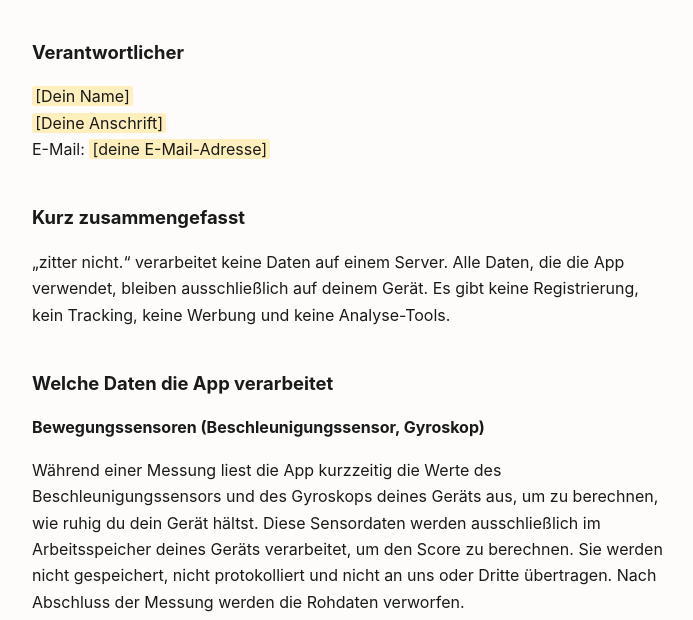
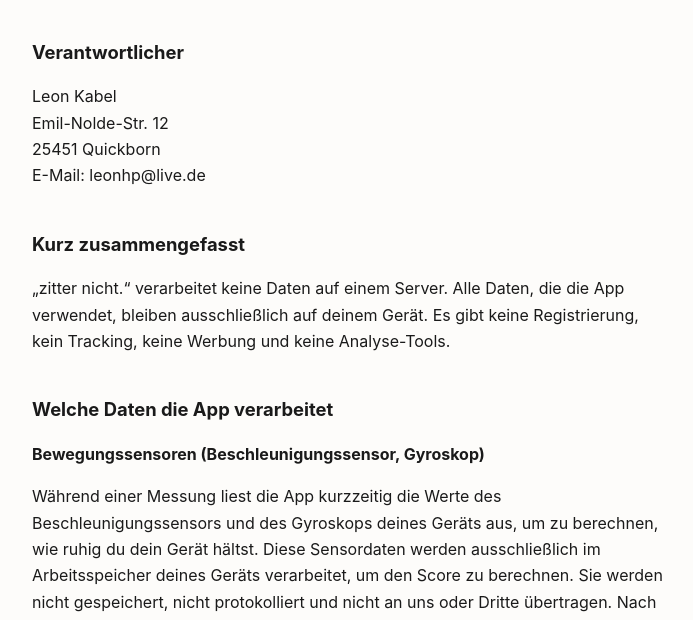
Before and after one commit to LeonKabel/leonkabel-apps-legal, a plain HTML site: page zitter-nicht/datenschutz.html in a window 1280 px wide. Shown: the part 152-772 px from the top of the page, without its empty margins (288-981 px from the left). Drawn offline with Linux system fonts and the light colour scheme.

Commit message:
fix: Kontaktdaten in Datenschutzerklärung eintragen

```diff
--- a/zitter-nicht/datenschutz.html
+++ b/zitter-nicht/datenschutz.html
@@ -18,7 +18,6 @@
   @media (prefers-color-scheme: dark) {
     body { color: #ececec; background: #171614; }
     a { color: #9ecbff; }
-    code { background: #2a2926; }
   }
   h1 { font-size: 1.9rem; margin-bottom: 0.25rem; }
   h2 { font-size: 1.15rem; margin-top: 2.5rem; }
@@ -27,11 +26,6 @@
   a:hover { text-decoration: underline; }
   ul { padding-left: 1.2rem; }
   li { margin: 0.4rem 0; }
-  .placeholder {
-    background: rgba(255, 200, 0, 0.25);
-    padding: 0 0.2em;
-    border-radius: 3px;
-  }
   footer { margin-top: 3rem; opacity: 0.6; font-size: 0.9rem; }
 </style>
 </head>
@@ -42,9 +36,10 @@
 
   <h2>Verantwortlicher</h2>
   <p>
-    <span class="placeholder">[Dein Name]</span><br>
-    <span class="placeholder">[Deine Anschrift]</span><br>
-    E-Mail: <span class="placeholder">[deine E-Mail-Adresse]</span>
+    Leon Kabel<br>
+    Emil-Nolde-Str. 12<br>
+    25451 Quickborn<br>
+    E-Mail: leonhp@live.de
   </p>
 
   <h2>Kurz zusammengefasst</h2>
@@ -118,8 +113,7 @@
 
   <h2>Kontakt</h2>
   <p>
-    Bei Fragen zum Datenschutz erreichst du uns unter:
-    <span class="placeholder">[deine E-Mail-Adresse]</span>
+    Bei Fragen zum Datenschutz erreichst du uns unter: leonhp@live.de
   </p>
 
   <footer>Stand: 19. August 2026</footer>
```
